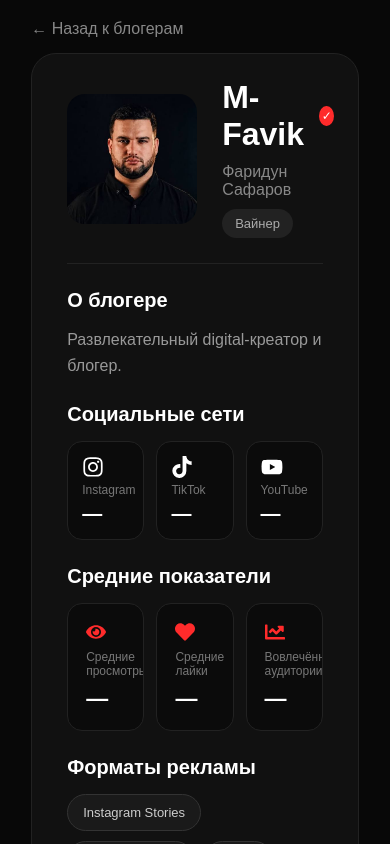
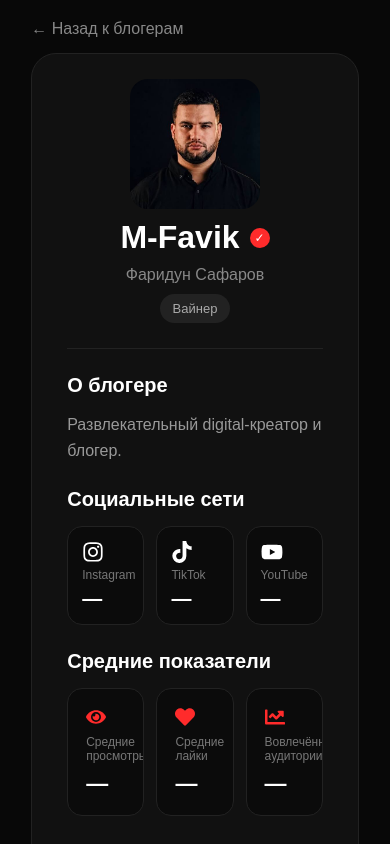
Before and after one commit to EhsonZokirov/MediaHub-TJ, a React (Vite) app: page /blogger/1 in a window 390 px wide. Shown: the top 844 px of the page. Built offline with nearby package versions, Linux system fonts and the light colour scheme.

Commit message:
update bloggers card BIO

```diff
--- a/src/index.css
+++ b/src/index.css
@@ -459,7 +459,21 @@ select {
 
   align-items: center;
 
-  gap: 25px;
+  gap: 10px;
+}
+
+@media (max-width: 768px) {
+  .profile-header {
+    flex-direction: column;
+    align-items: center;
+    text-align: center;
+  }
+
+  .profile-title {
+    display: flex;
+    flex-direction: column;
+    align-items: center;
+  }
 }
 
 .profile-header img {
```
Also changed, not shown: src/components/Footer.jsx (line endings or trailing spaces).
